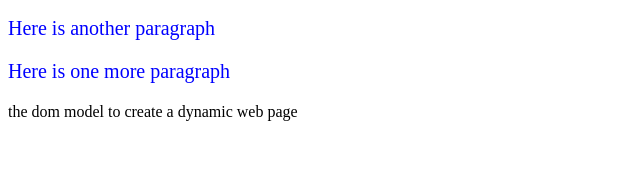
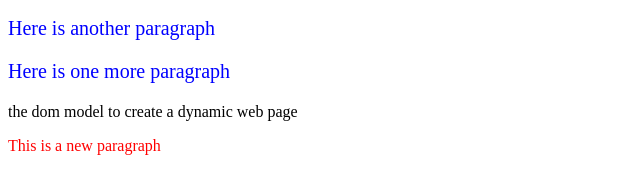
Before and after one commit to taimooorr/Learing-HTML-CSS-JS, a plain HTML site: page JavaScriptInsideHtml/Dom_model.html in a window 1280 px wide. Shown: the part 106-300 px from the top of the page, without its empty margins (0-640 px from the left). Drawn offline with Linux system fonts and the light colour scheme.

Commit message:
InnerHtml

```diff
--- a/JavaScriptInsideHtml/Dom_model.html
+++ b/JavaScriptInsideHtml/Dom_model.html
@@ -43,5 +43,17 @@
             myText[i].style.fontSize = "20px";
         }
     </script>
+    <!--
+        innerHtml();
+    -->
+    <div id="divHtml">
+        Learning Inner Html
+
+    </div>
+    <script>
+        var myHtml = document.getElementById('divHtml');
+        myHtml.innerHTML = "<p>This is a new paragraph</p>";
+        myHtml.style.color = "red";
+    </script>
 </body>
 </html>
```
